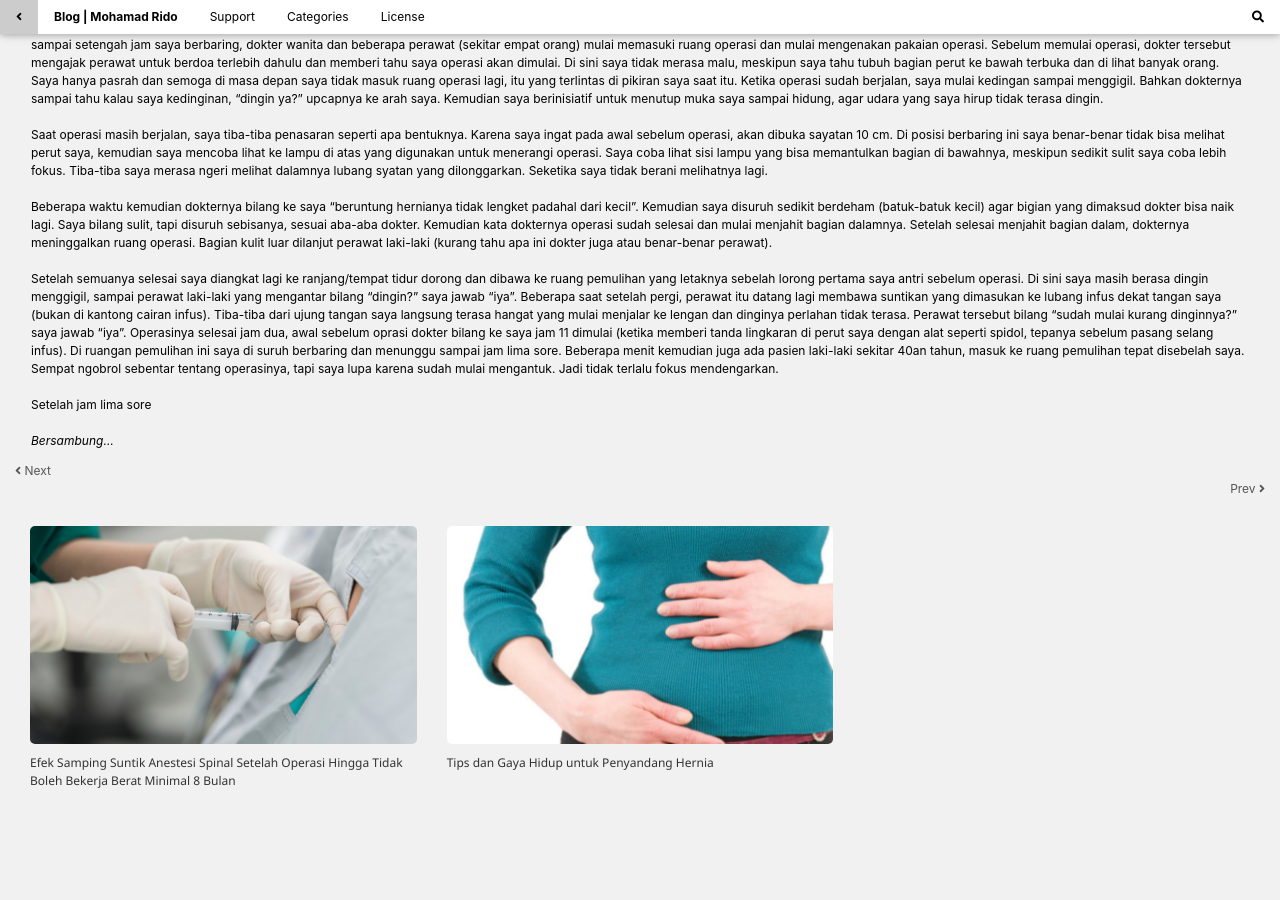
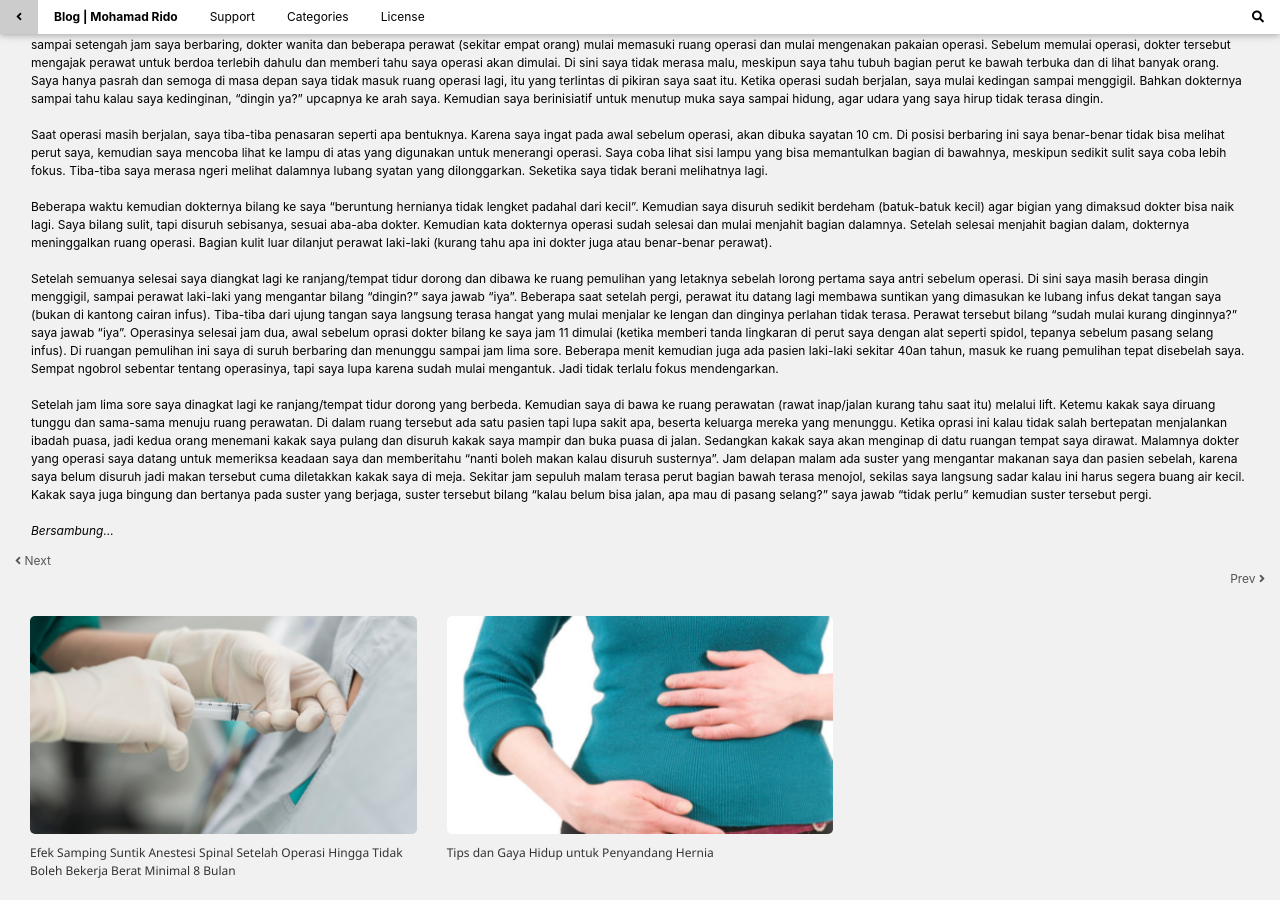
Before and after one commit to mohamadrido/blog, a Jekyll site: the page built from _posts/2020-04-14-pengalaman-sebelum-sesudah-operasi-hernia-inguinalis-lateral.md, in a window 1280 px wide and 900 px high, scrolled down 1825 px. Built offline with Jekyll 4.4.1, drawn with Linux system fonts in a browser that asks for light colours; our own code applies the rules of GitHub Pages for plain Markdown files; before the commit the page ends 2635 px from its top, so only the background shows below that.

Commit message:
Update 2020-04-14-pengalaman-sebelum-sesudah-operasi-hernia-inguinalis-lateral.md

```diff
--- a/_posts/2020-04-14-pengalaman-sebelum-sesudah-operasi-hernia-inguinalis-lateral.md
+++ b/_posts/2020-04-14-pengalaman-sebelum-sesudah-operasi-hernia-inguinalis-lateral.md
@@ -33,6 +33,6 @@ Beberapa waktu kemudian dokternya bilang ke saya "beruntung hernianya tidak leng
 <br />
 Setelah semuanya selesai saya diangkat lagi ke ranjang/tempat tidur dorong dan dibawa ke ruang pemulihan yang letaknya sebelah lorong pertama saya antri sebelum operasi. Di sini saya masih berasa dingin menggigil, sampai perawat laki-laki yang mengantar bilang "dingin?" saya jawab "iya". Beberapa saat setelah pergi, perawat itu datang lagi membawa suntikan yang dimasukan ke lubang infus dekat tangan saya (bukan di kantong cairan infus). Tiba-tiba dari ujung tangan saya langsung terasa hangat yang mulai menjalar ke lengan dan dinginya perlahan tidak terasa. Perawat tersebut bilang "sudah mulai kurang dinginnya?" saya jawab "iya". Operasinya selesai jam dua, awal sebelum oprasi dokter bilang ke saya jam 11 dimulai (ketika memberi tanda lingkaran di perut saya dengan alat seperti spidol, tepanya sebelum pasang selang infus). Di ruangan pemulihan ini saya di suruh berbaring dan menunggu  sampai jam lima sore. Beberapa menit kemudian juga ada pasien laki-laki sekitar 40an tahun, masuk ke ruang pemulihan tepat disebelah saya. Sempat ngobrol sebentar tentang operasinya, tapi saya lupa karena sudah mulai mengantuk. Jadi tidak terlalu fokus mendengarkan.<br />
 <br />
-Setelah jam lima sore<br />
+Setelah jam lima sore saya dinagkat lagi ke ranjang/tempat tidur dorong yang berbeda. Kemudian saya di bawa ke ruang perawatan (rawat inap/jalan kurang tahu saat itu) melalui lift. Ketemu kakak saya diruang tunggu dan sama-sama menuju ruang perawatan. Di dalam ruang tersebut ada satu pasien tapi lupa sakit apa, beserta keluarga mereka yang menunggu. Ketika oprasi ini kalau tidak salah bertepatan menjalankan ibadah puasa, jadi kedua orang menemani kakak saya pulang dan disuruh kakak saya mampir dan buka puasa di jalan. Sedangkan kakak saya akan menginap di datu ruangan tempat saya dirawat. Malamnya dokter yang operasi saya datang untuk memeriksa keadaan saya dan memberitahu "nanti boleh makan kalau disuruh susternya". Jam delapan malam ada suster yang mengantar makanan saya dan pasien sebelah, karena saya belum disuruh jadi makan tersebut cuma diletakkan kakak saya di meja. Sekitar jam sepuluh malam terasa perut bagian bawah terasa menojol, sekilas saya langsung sadar kalau ini harus segera buang air kecil. Kakak saya juga bingung dan bertanya pada suster yang berjaga, suster tersebut bilang "kalau belum bisa jalan, apa mau di pasang selang?" saya jawab "tidak perlu" kemudian suster tersebut pergi.<br />
 <br />
 <i>Bersambung...</i>
```
